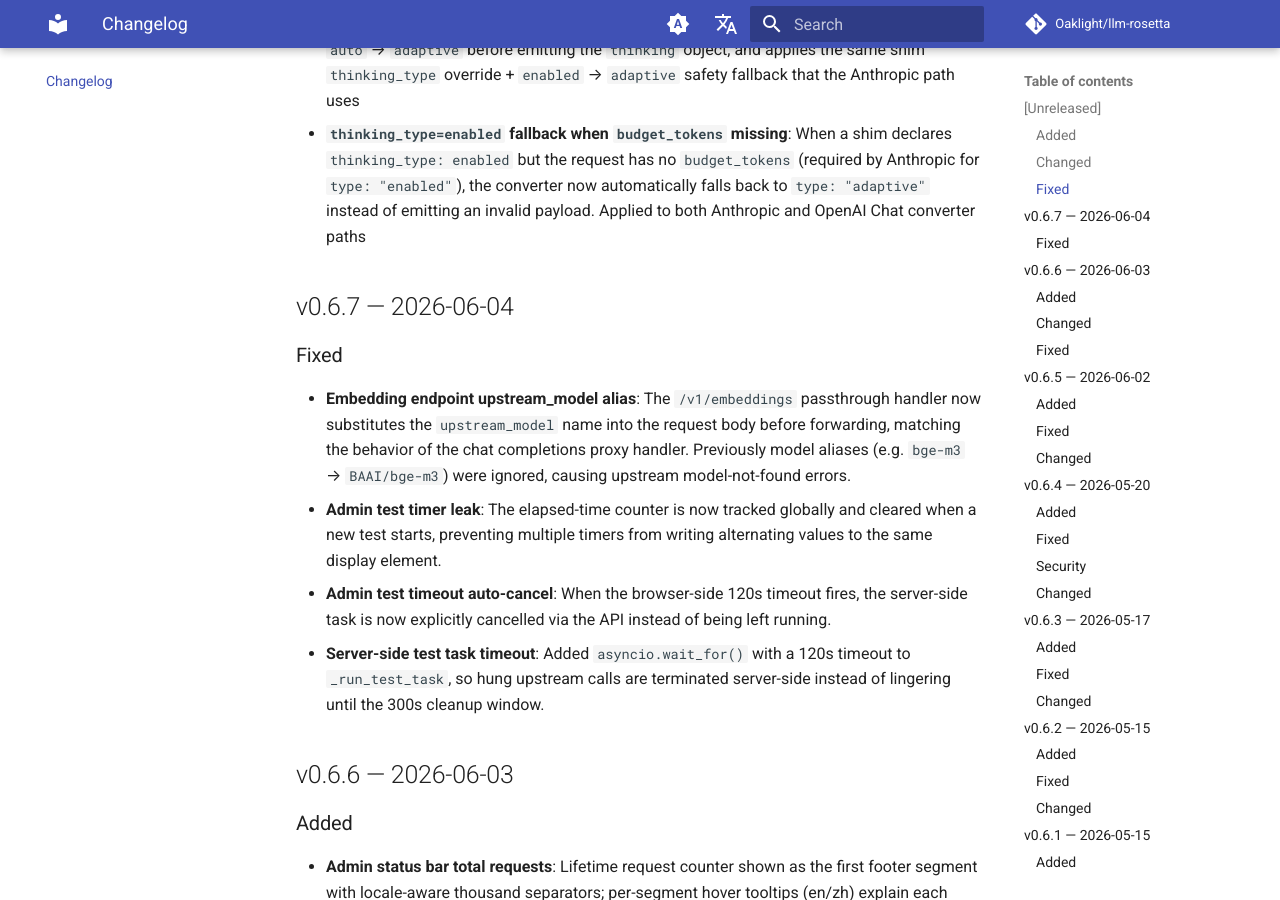
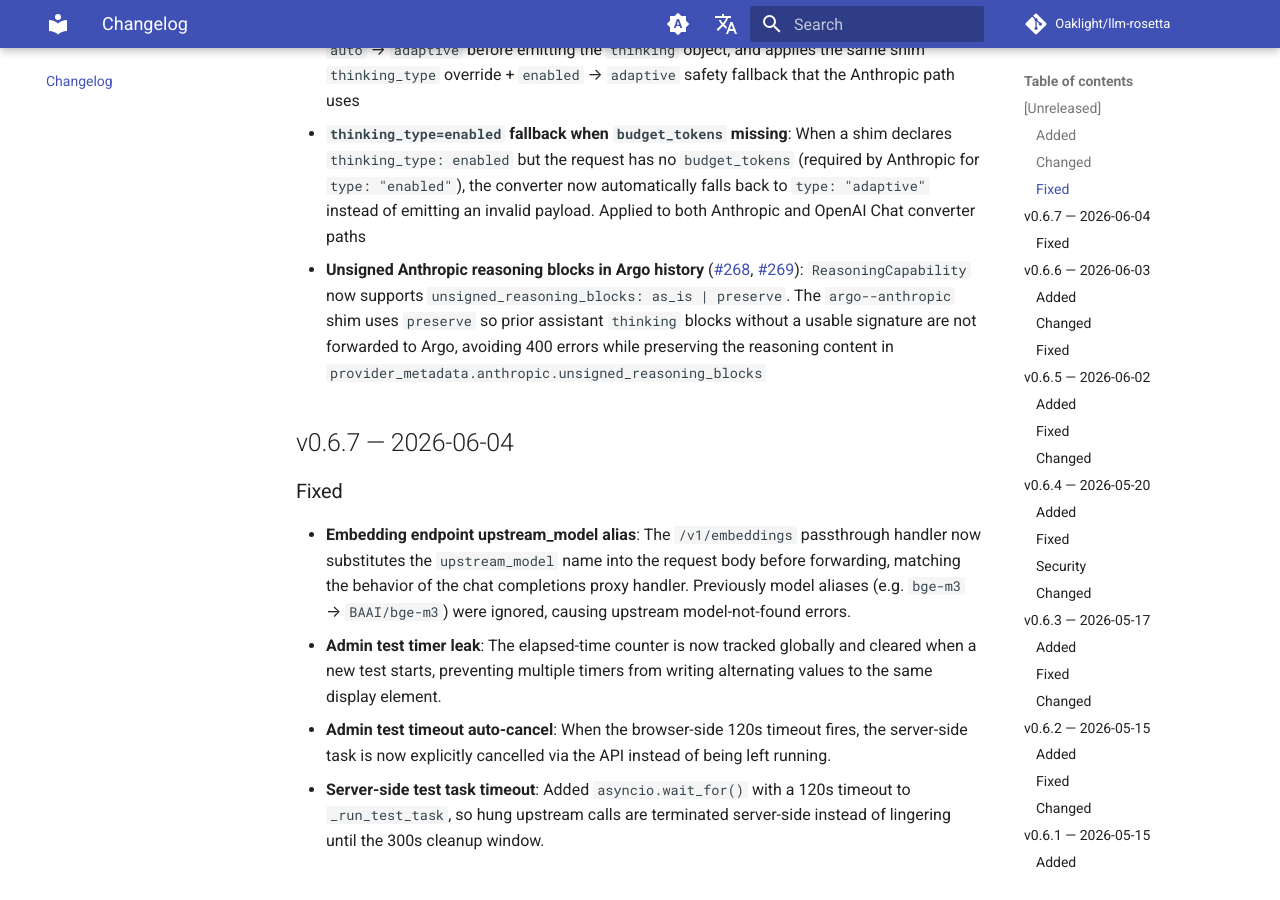
Before and after one commit to Oaklight/llm-rosetta, an MkDocs documentation site: the page built from docs/changelog.md, in a window 1280 px wide and 900 px high, scrolled down 2522 px. Built offline with MkDocs 1.6.1 and Material for MkDocs 9.7.7, drawn with Linux system fonts in a browser that asks for light colours; comment, search, counter and statistics services are not loaded.

Commit message:
docs: add unsigned reasoning block policy changelog entry

```diff
--- a/docs/changelog.md
+++ b/docs/changelog.md
@@ -38,6 +38,7 @@ All notable changes to LLM-Rosetta are documented here. This project follows [Ke
 - **Stream usage detail propagation** ([#252](https://github.com/Oaklight/llm-rosetta/pull/252)): Cache and detail token fields (`cache_read_tokens`, `cache_creation_tokens`, `prompt_tokens_details`, `completion_tokens_details`, `cachedContentTokenCount`) are now preserved through all four converters' streaming paths. Previously these fields were dropped during stream round-trips
 - **OpenAI Chat `thinking.type=auto` passthrough** ([#258](https://github.com/Oaklight/llm-rosetta/pull/258)): IR `mode: "auto"` is not a valid upstream value for OpenAI Chat's `thinking.type`. The OpenAI Chat converter now maps `auto` → `adaptive` before emitting the `thinking` object, and applies the same shim `thinking_type` override + `enabled` → `adaptive` safety fallback that the Anthropic path uses
 - **`thinking_type=enabled` fallback when `budget_tokens` missing**: When a shim declares `thinking_type: enabled` but the request has no `budget_tokens` (required by Anthropic for `type: "enabled"`), the converter now automatically falls back to `type: "adaptive"` instead of emitting an invalid payload. Applied to both Anthropic and OpenAI Chat converter paths
+- **Unsigned Anthropic reasoning blocks in Argo history** ([#268](https://github.com/Oaklight/llm-rosetta/issues/268), [#269](https://github.com/Oaklight/llm-rosetta/pull/269)): `ReasoningCapability` now supports `unsigned_reasoning_blocks: as_is | preserve`. The `argo--anthropic` shim uses `preserve` so prior assistant `thinking` blocks without a usable signature are not forwarded to Argo, avoiding 400 errors while preserving the reasoning content in `provider_metadata.anthropic.unsigned_reasoning_blocks`
 
 ## v0.6.7 — 2026-06-04
 
```
